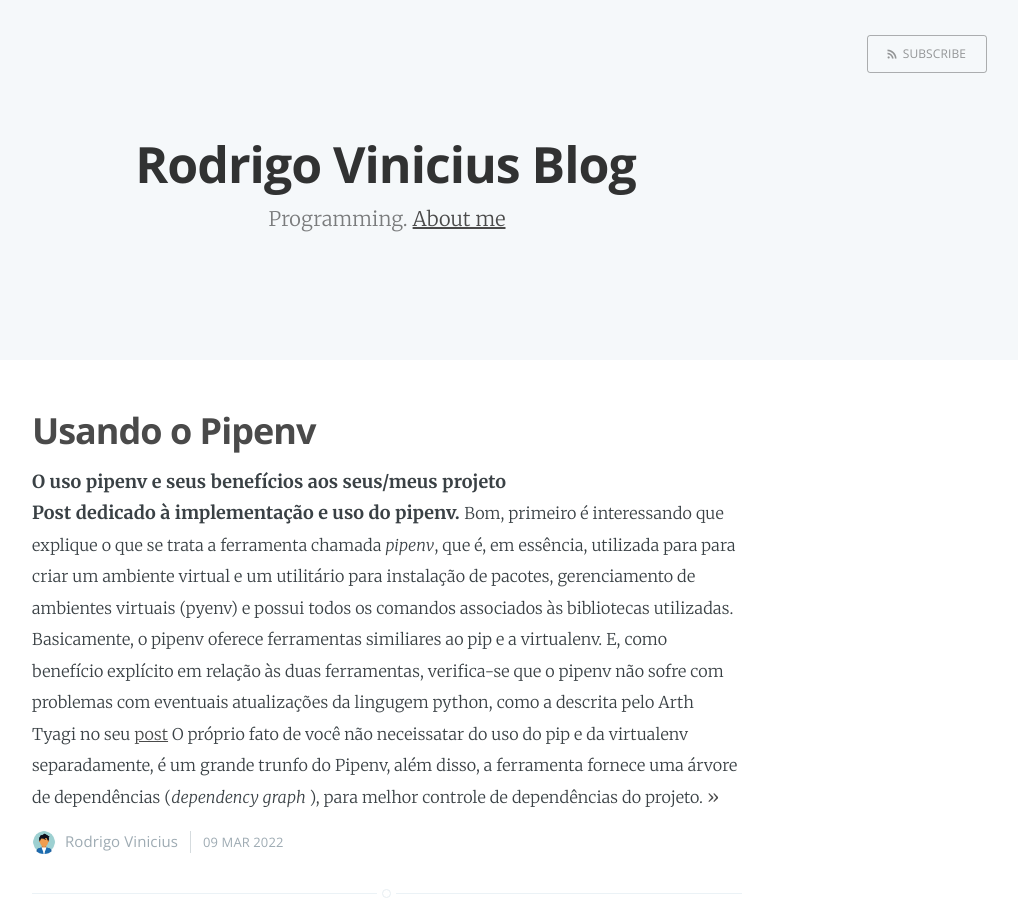
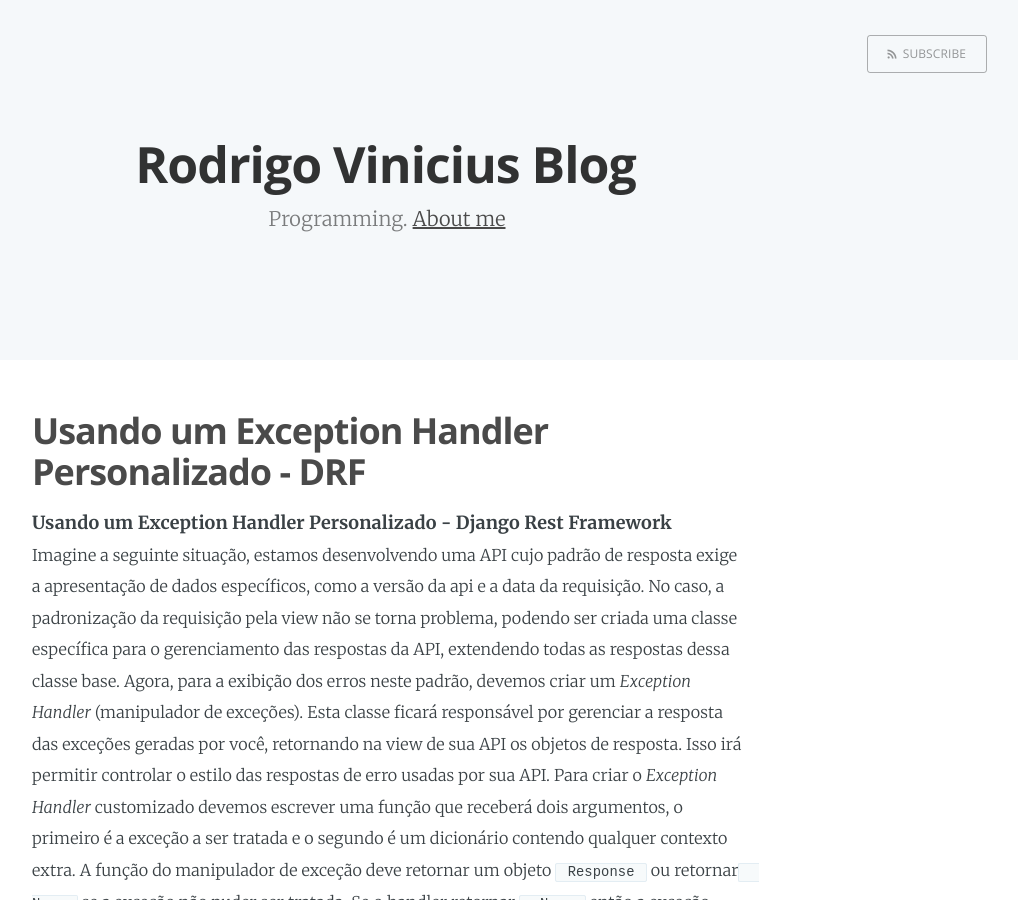
Before and after one commit to Rodrigovvo/Rodrigovvo.github.io, a Jekyll site: the page built from index.html, in a window 1280 px wide and 900 px high. Shown: the whole window, without its empty margins (253-1271 px from the left). Built offline with Jekyll 4.4.1, drawn with Linux system fonts in a browser that asks for light colours; the list of posts is cut into pages by our own code; some of the changed text lies outside the part shown.

Commit message:
Exception Handler Post

```diff
--- /dev/null
+++ b/_posts/2022-03-20-Exception-Handler-Django-Rest-Framework.html
@@ -0,0 +1,57 @@
+---
+layout: post
+title:  Usando um Exception Handler Personalizado - DRF
+date:   2022-03-20 12:20:00
+---
+<span><strong>Usando um Exception Handler Personalizado - Django Rest Framework</strong></span>
+<br>
+<p>
+    Imagine a seguinte situação, estamos desenvolvendo uma API cujo padrão de resposta exige a apresentação de dados específicos, como a versão da api e a data da requisição.
+</p>
+<p>
+    No caso, a padronização da requisição pela view não se torna problema, podendo ser criada uma classe específica para o gerenciamento das respostas da API, extendendo todas as respostas dessa classe base.
+</p>
+<p>
+    Agora, para a exibição dos erros neste padrão, devemos criar um <i> Exception Handler </i> (manipulador de exceções). Esta classe ficará responsável por gerenciar a resposta das exceções geradas por você, retornando na view de sua API os objetos de resposta. Isso irá permitir controlar o estilo das respostas de erro usadas por sua API.
+</p>
+<p>
+    Para criar o <i> Exception Handler </i> customizado devemos escrever uma função que receberá dois argumentos, o primeiro é a exceção a ser tratada e o segundo é um dicionário contendo qualquer contexto extra. A função do manipulador de exceção deve retornar um objeto <code> Response </code> ou retornar <code> <red> None </red></code> se a exceção não puder ser tratada. Se o handler retornar  <code> <red> None </red></code> então a exceção será levantada novamente e o Django retornará uma resposta padrão <code> <red> HTTP 500 'erro do servidor'</red></code>.
+</p>
+
+<code>
+    <span class="kwd">from</span><span class="pln"> rest_framework</span><span class="pun">.</span><span class="pln">views </span><span class="kwd">import</span><span class="pln"> exception_handler
+    </span>
+    <br>
+    <span class="kwd">def</span><span class="pln"> custom_exception_handler</span><span class="pun">(</span><span class="pln">exc</span><span class="pun">,</span><span class="pln"> context</span><span class="pun">):</span><span class="pln">
+    </span>
+    <br>
+    <span>&nbsp</span><span class="pln"></span><span class="pln"> response </span><span class="pun">=</span><span class="pln"> exception_handler</span><span class="pun">(</span><span class="pln">exc</span><span class="pun">,</span><span class="pln"> context</span><span class="pun">)</span><span class="pln">
+    <br>
+
+    <span>&nbsp</span></span><span class="kwd">if</span><span class="pln"> response </span><span class="kwd">is</span><span class="pln"> </span><span class="kwd">not</span><span class="pln"> </span><span class="kwd">None</span><span class="pun">:</span>
+    <br>
+        <span>&nbsp</span><span class="pln">
+        response</span><span class="pun">.</span><span class="pln">data</span><span class="pun">[</span><span class="str">'status_code'</span><span class="pun">]</span><span class="pln"> </span><span class="pun">=</span><span class="pln"> response</span><span class="pun">.</span><span class="pln">status_code
+        <br>
+        <span>&nbsp</span><span>&nbsp</span>response</span><span class="pun">.</span><span class="pln">data</span><span class="pun">[</span><span class="str">'version'</span><span class="pun">]</span><span class="pln"> </span><span class="pun">=<span class="pln"> context['version']
+        <br>
+        <span>&nbsp</span><span>&nbsp</span>response</span><span class="pun">.</span><span class="pln">data</span><span class="pun">[</span><span class="str">'requisition_date'</span><span class="pun">]</span><span class="pln"> </span><span class="pun">=<span class="pln"> context['requisition_date']
+
+    </span><span class="kwd">return</span><span class="pln"> response</span>
+</code>
+<p>
+    O <i> Exception Handler </i> também deve ser configurado no settings.py de seu projeto, usando a chave EXCEPTION_HANDLER, dentro do dicionário REST_FRAMEWORK.
+</p>
+<p>
+    Após a atualização seu projeto deve ficar similar ao exemplo abaixo:
+</p>
+<code>
+    <span class="pln">REST_FRAMEWORK </span><span class="pun">=</span><span class="pln"> </span><span class="pun">{</span><span class="pln"><br>
+    </span><span class="str">'EXCEPTION_HANDLER'</span><span class="pun">:</span><span class="pln"> </span><span class="str">'my_project.my_app.utils.custom_exception_handler'</span> <br><span class="pln"></span><span class="pun">}</span>
+</code>
+<p>
+    É importante notar que o Exception Handler só é executado a partir de exceções levantadas. As respostas de exceções retornadas diretamente pela view, como a <code> HTTP_400_BAD_REQUEST </code> não serão afetadas, já que são retornadas pelas views genéricas quando a validação do serializer falha.
+</p>
+<p>
+    Pessoal, verifique sempre a <a href="https://www.django-rest-framework.org/api-guide/exceptions/">documentação</a>.
+</p>
```
Also changed, not shown: _posts/2022-03-09-O-uso-do-Pipenv.html (+6 -6 lines).
